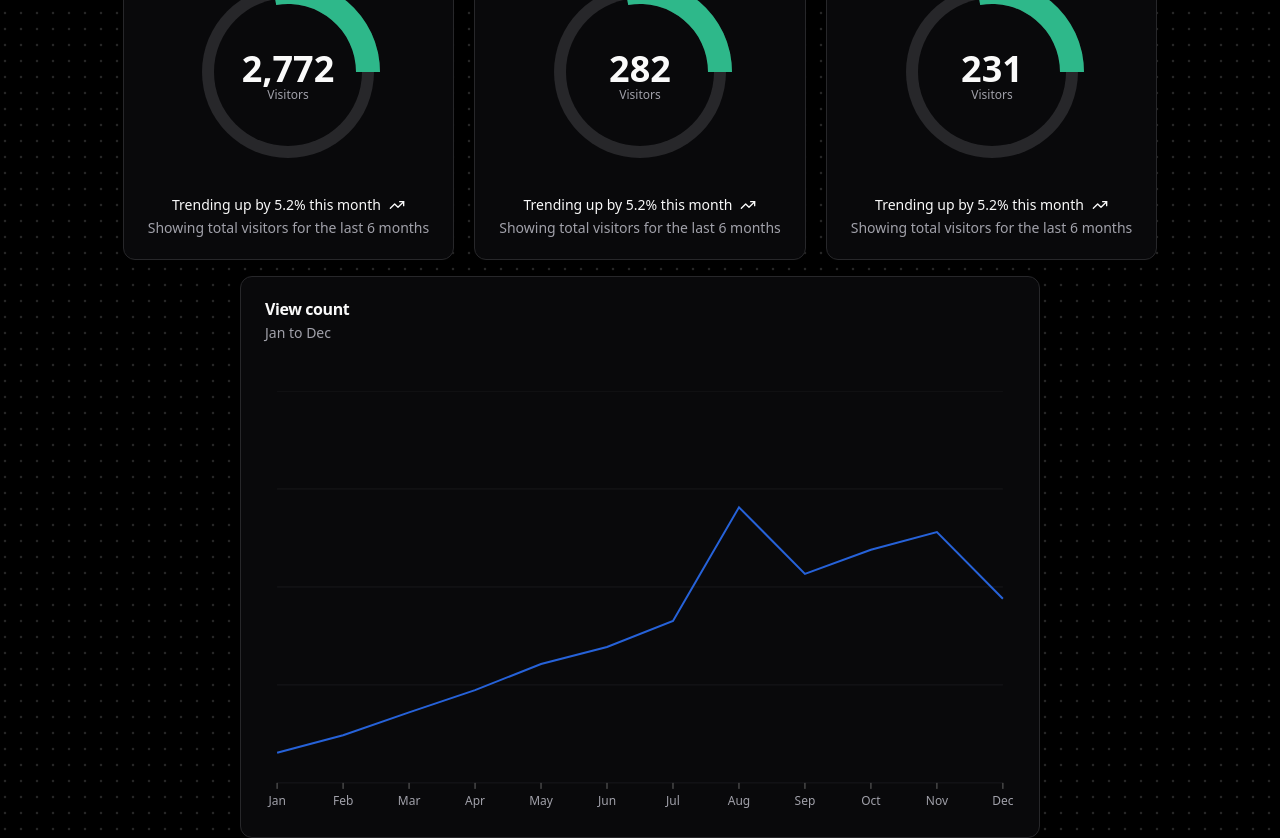
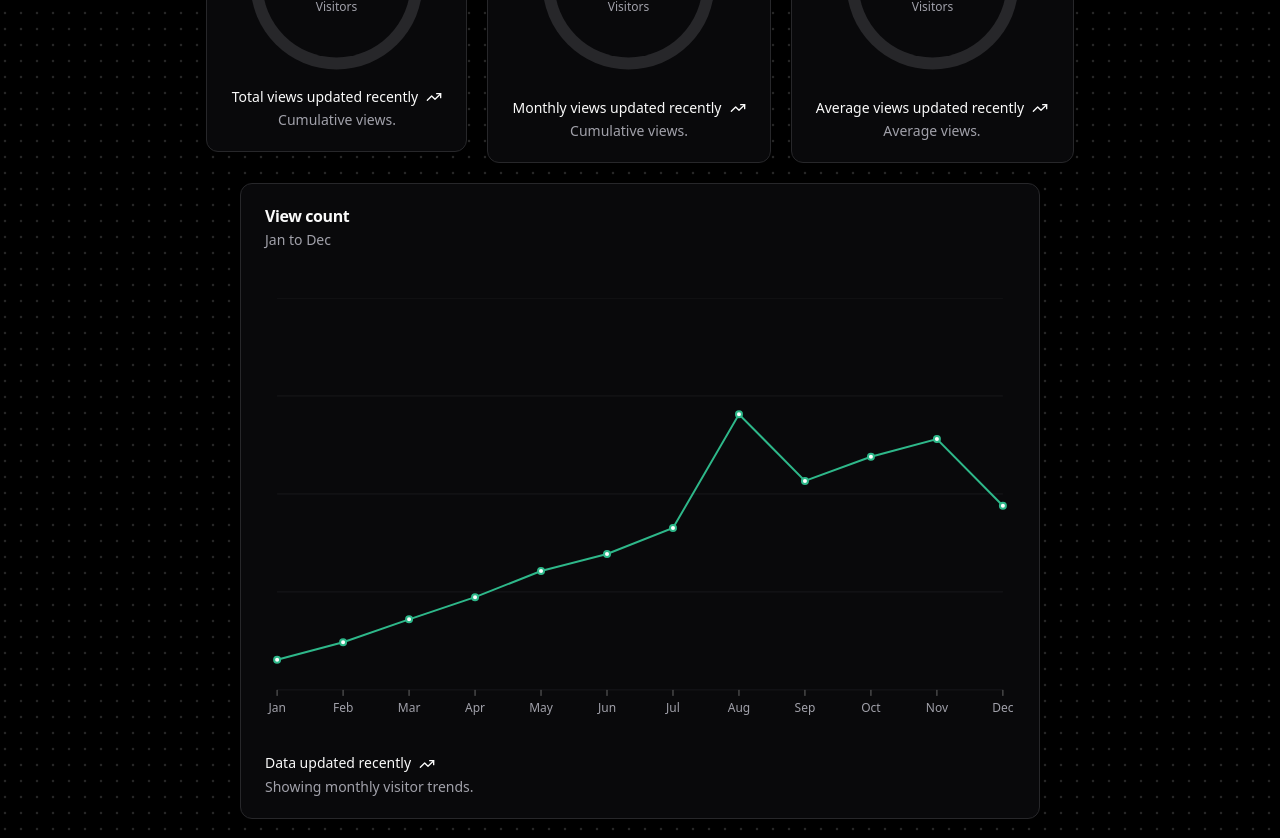
Before and after one commit to imSyntn/Link-Leaf, a Next.js app: page /profile/analytics in a window 1280 px wide. Shown: the part 200-1038 px from the top of the page. Built offline with nearby package versions, Linux system fonts and the light colour scheme.

Commit message:
analysis page 2

```diff
--- a/app/globals.css
+++ b/app/globals.css
@@ -59,6 +59,12 @@
   }
 }
 
+@media screen and (max-width: 545px) {
+  .nameBtns {
+    margin-inline: auto;
+  }
+}
+
 @layer base {
   * {
     @apply border-border;
--- a/app/profile/analytics/LineChart.tsx
+++ b/app/profile/analytics/LineChart.tsx
@@ -18,16 +18,22 @@ import {
 import { chartDataType } from "./page";
 
 const chartConfig = {
-    count: {
-      label: "Count",
-      color: "hsl(var(--chart-1))",
-    },
-  } satisfies ChartConfig;
+  count: {
+    label: "Count",
+    color: "hsl(var(--chart-1))",
+  },
+} satisfies ChartConfig;
 
-const LineChartComp = ({monthNames, chartData}: {monthNames: string[], chartData: chartDataType[]}) => {
+const LineChartComp = ({
+  monthNames,
+  chartData,
+}: {
+  monthNames: string[];
+  chartData: chartDataType[];
+}) => {
   return (
     <Card>
-      <CardHeader className="p-2 sm:p-6">
+      <CardHeader className="p-6">
         <CardTitle>View count</CardTitle>
         <CardDescription>
           {monthNames[chartData[0].month - 1]} to{" "}
@@ -37,7 +43,7 @@ const LineChartComp = ({monthNames, chartData}: {monthNames: string[], chartData
       <CardContent className="p-2 sm:p-6">
         <ChartContainer
           config={chartConfig}
-          className="min-h-[200px] min-w-[335px] w-[80vw] sm:w-[70vw] max-w-[750px] "
+          className="min-h-[200px] min-w-[288px] w-[80vw] sm:w-[70vw] max-w-[750px] "
         >
           <LineChart
             accessibilityLayer
@@ -62,13 +68,22 @@ const LineChartComp = ({monthNames, chartData}: {monthNames: string[], chartData
             <Line
               dataKey="count"
               type="linear"
-              stroke={chartConfig.count.color}
+              // stroke="#8c33ff"
+              stroke="hsl(var(--chart-2))"
               strokeWidth={2}
-              dot={false}
+              dot={true}
             />
           </LineChart>
         </ChartContainer>
       </CardContent>
+      <CardFooter className="flex-col items-start gap-2 text-sm mt-3">
+        <div className="flex gap-2 font-medium leading-none">
+        Data updated recently <TrendingUp className="h-4 w-4" />
+        </div>
+        <div className="leading-none text-muted-foreground">
+          Showing monthly visitor trends.
+        </div>
+      </CardFooter>
     </Card>
   );
 };
--- a/app/profile/analytics/RadialChartComp.tsx
+++ b/app/profile/analytics/RadialChartComp.tsx
@@ -18,7 +18,7 @@ import {
   CardTitle,
 } from "@/components/ui/card";
 import { ChartConfig, ChartContainer } from "@/components/ui/chart";
-import { chartDataType } from "./page";
+// import { chartDataType } from "./page";
 
 const chartConfig = {
   visitors: {
@@ -35,11 +35,15 @@ export default function RadialChartComp({
   description,
   visitors,
   text,
+  footerHead,
+  footerTail
 }: {
   thisMonth: boolean;
   description: string;
   visitors: number;
   text: string;
+  footerHead: string,
+  footerTail: string
 }) {
   // const totalVisitors = chartData.reduce((sum, item)=> sum+=item.count, 0)
 
@@ -58,7 +62,7 @@ export default function RadialChartComp({
             data={[
               {
                 visitors: visitors,
-                fill: "var(--color-safari)",
+                fill: "hsl(var(--chart-2))",
               },
             ]}
             endAngle={100}
@@ -109,10 +113,10 @@ export default function RadialChartComp({
       </CardContent>
       <CardFooter className="flex-col gap-2 text-sm">
         <div className="flex items-center gap-2 font-medium leading-none">
-          Trending up by 5.2% this month <TrendingUp className="h-4 w-4" />
+          {footerHead} <TrendingUp className="h-4 w-4" />
         </div>
         <div className="leading-none text-muted-foreground">
-          Showing total visitors for the last 6 months
+          {footerTail}
         </div>
       </CardFooter>
     </Card>
--- a/app/profile/analytics/page.tsx
+++ b/app/profile/analytics/page.tsx
@@ -100,27 +100,33 @@ export default function Page() {
   const MonthlyVisitorsObj: chartDataType = chartData[chartData.length - 1];
 
   return (
-    <div className="min-h-[100vh] flex flex-col justify-center items-center  pt-[80px]">
-      <div className=" flex justify-between items-center gap-5 flex-wrap mb-4">
+    <div className="min-h-[100vh] flex gap-5 justify-center items-center flex-wrap">
+      {/* <div className=" flex justify-between items-center gap-5 flex-wrap mb-4"> */}
         <RadialChartComp
           thisMonth={false}
           description={description}
           visitors={Math.floor(TotalVisitors)}
           text="Total Visitors"
+          footerHead={'Total views updated recently'}
+          footerTail={'Cumulative views.'}
         />
         <RadialChartComp
           thisMonth={false}
           description={monthNames[MonthlyVisitorsObj.month - 1]}
           visitors={Math.floor(MonthlyVisitorsObj.count)}
           text="Monthly Visitors"
+          footerHead={'Monthly views updated recently'}
+          footerTail={'Cumulative views.'}
         />
         <RadialChartComp
           thisMonth={false}
           description={`${monthNames[chartData[0].month - 1]} to ${monthNames[MonthlyVisitorsObj.month - 1]}`}
           visitors={Math.floor(AverageVisitors)}
-          text="Avarage Visitors"
+          text="Average Visitors"
+          footerHead={'Average views updated recently'}
+          footerTail={'Average views.'}
         />
-      </div>
+      {/* </div> */}
       <LineChartComp monthNames={monthNames} chartData={chartData} />
     </div>
   );
--- /dev/null
+++ b/app/profile/layout.tsx
@@ -0,0 +1,80 @@
+"use client";
+
+import React from "react";
+import { AddLink } from "@/components/AddLink";
+import DrawerComp from "@/components/Drawer";
+import { UploadImage } from "@/components/ImageUpload";
+import {
+  IconProgressAlert,
+  IconRosetteDiscountCheckFilled,
+} from "@tabler/icons-react";
+import { useUserContext } from "../UserContext";
+// import '@/app/globals.css'
+// import { useUpdate } from "@/hooks/useUpdate";
+
+export interface contextUpdateType {
+  name: string;
+  isVarified: boolean;
+  profilePic: string;
+}
+
+export default function RootLayout({
+  children,
+}: Readonly<{
+  children: React.ReactNode;
+}>) {
+  const { user, setUser } = useUserContext();
+  //   const { update, changeUpdate } = useUpdate();
+
+  const changeUpdate: (obj?: contextUpdateType) => void = (obj) => {
+    if (obj) {
+      setUser((prev) => ({
+        ...prev,
+        name: obj.name,
+        isVarified: obj.isVarified,
+        profilePic: obj.profilePic,
+      }));
+    }
+  };
+
+  return (
+    <>
+      {user.isLoggedin && (
+        <div className="border-2 border-gray-700 rounded-lg mb-5 flex items-center flex-wrap gap-2 justify-between p-3 mx-6 mt-24">
+          <div className=" flex items-center">
+            <img
+              src={user.profilePic}
+              alt="profile pic"
+              className="w-16 h-16 rounded-full"
+            />
+
+            <div className="text flex flex-col items-center">
+              <p className="ml-3 flex items-center text-white text-[1.1rem]">
+                {user.name}{" "}
+                {user.isVarified ? (
+                  <IconRosetteDiscountCheckFilled className="text-blue-500 ml-1" />
+                ) : (
+                  <IconProgressAlert className="text-red-400 ml-1" />
+                )}
+              </p>
+              {!user.isVarified && <DrawerComp />}
+            </div>
+
+            {/* </p> */}
+          </div>
+          <div className="flex justify-end gap-2 nameBtns">
+            <AddLink
+              buttonText="Edit Profile"
+              delBtn={false}
+              urlObj={null}
+              changeUpdate={changeUpdate}
+              editProfile={true}
+            />
+            <UploadImage user={user} setUser={setUser} />
+          </div>
+        </div>
+      )}
+      {children}
+    </>
+  );
+}
--- a/components/AddLink.tsx
+++ b/components/AddLink.tsx
@@ -1,6 +1,6 @@
 "use client"
 
-import { useState, useEffect } from 'react'
+import { useState, useEffect, SetStateAction } from 'react'
 import { Button } from "@/components/ui/button"
 import {
   Dialog,
@@ -19,8 +19,9 @@ import { toast } from '@/hooks/use-toast'
 import axios from 'axios'
 import { Textarea } from './ui/textarea'
 import { Dropdown } from './Dropdown'
+import { contextUpdateType } from '@/app/profile/layout'
 
-export function AddLink({ buttonText, delBtn = false, urlObj, changeUpdate, editProfile }: { buttonText: string, delBtn: boolean, urlObj: urlType | null, changeUpdate: () => void, editProfile: boolean }) {
+export function AddLink({ buttonText, delBtn = false, urlObj, changeUpdate, editProfile }: { buttonText: string, delBtn: boolean, urlObj: urlType | null, changeUpdate: (obj?:contextUpdateType) => void, editProfile: boolean }) {
 
   const [inputData, setInputData] = useState({
     siteName: '',
@@ -60,7 +61,7 @@ export function AddLink({ buttonText, delBtn = false, urlObj, changeUpdate, edit
     }, { withCredentials: true })
       .then(e => {
         console.log(e)
-        if (e.data.status == 400 || e.data.status) {
+        if (e.data.status >= 400) {
           toast({
             title: "Error",
             description: "Error occured."
@@ -70,12 +71,7 @@ export function AddLink({ buttonText, delBtn = false, urlObj, changeUpdate, edit
             title: "Updated.",
             description: "Updated successfully."
           })
-          changeUpdate()
-          setInputData({
-            siteName: '',
-            siteURL: '',
-            description: ''
-          })
+          changeUpdate(e.data)
         }
       })
       .catch(e => {
--- a/components/ImageUpload.tsx
+++ b/components/ImageUpload.tsx
@@ -60,7 +60,7 @@ export function UploadImage({ user, setUser }: { user: userType, setUser: React.
     return (
         <Dialog>
             <DialogTrigger asChild>
-                <Button variant="outline" className="border-white bg-white text-black ml-1">Upload Image</Button>
+                <Button variant="outline" className="border-white bg-white text-black">Upload Image</Button>
             </DialogTrigger>
             <DialogContent className="w-[360px] sm:max-w-[425px]" style={btnClicked ? { opacity: 0.5 } : {}}>
                 <DialogHeader>
--- /dev/null
+++ b/hooks/useUpdate.tsx
@@ -0,0 +1,14 @@
+"use client";
+
+import React, { useState } from "react";
+
+export const useUpdate = () => {
+  const [update, setUpdate] = useState<boolean>(false);
+
+  return {
+    update,
+    changeUpdate() {
+      setUpdate((prev) => !prev);
+    }
+  }
+};
```
Also changed, not shown: app/api/profile/update/route.ts (+35 -24 lines), app/profile/page.tsx (+16 -14 lines), 2 other files (tests, documents, lock files or other folders).
